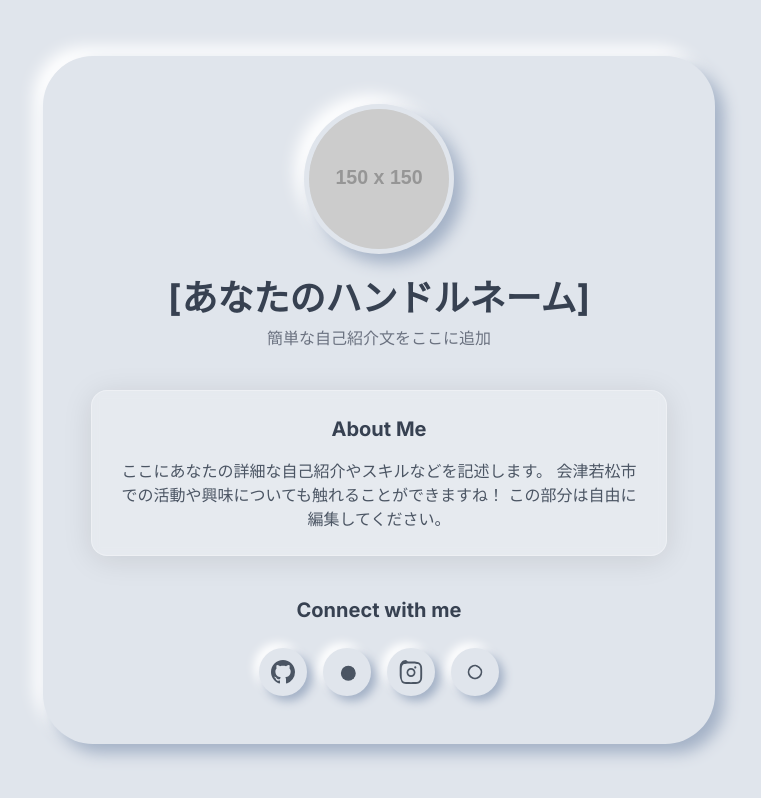
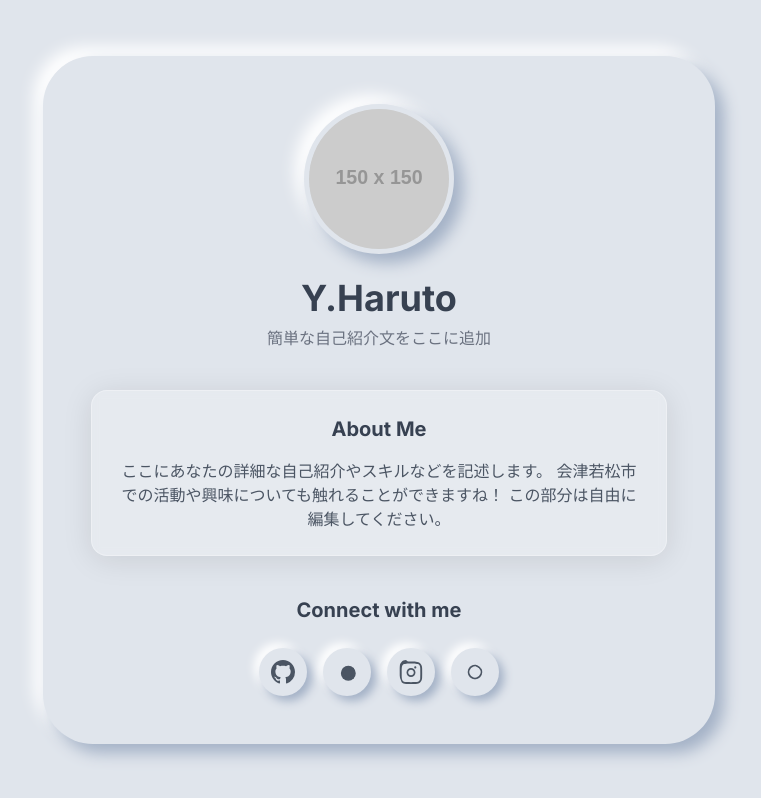
Before and after one commit to yharuto0917/profile, a plain HTML site: page index.html in a window 1280 px wide. Shown: the whole page, without its empty margins (261-1022 px from the left). Drawn offline with nearby package versions, Linux system fonts and the light colour scheme; placeholder pictures from the web are drawn by us.

Commit message:
名前を変更

```diff
--- a/index.html
+++ b/index.html
@@ -3,7 +3,7 @@
 <head>
     <meta charset="UTF-8">
     <meta name="viewport" content="width=device-width, initial-scale=1.0">
-    <title>自己紹介 - [あなたのハンドルネーム]</title>
+    <title>Y.Haruto's profile site</title>
     <script src="https://cdn.tailwindcss.com"></script>
     <link rel="preconnect" href="https://fonts.googleapis.com">
     <link href="https://fonts.googleapis.com/css2?family=Inter:wght@400;700&display=swap" rel="stylesheet">
@@ -85,7 +85,7 @@
                      class="profile-img"
                      onerror="this.onerror=null; this.src='https://placehold.co/150x150/cccccc/ffffff?text=Error';">
             </div>
-            <h1 class="text-3xl md:text-4xl font-bold text-gray-700">[あなたのハンドルネーム]</h1>
+            <h1 class="text-3xl md:text-4xl font-bold text-gray-700">Y.Haruto</h1>
             <p class="text-gray-500 mt-2">簡単な自己紹介文をここに追加</p>
         </header>
 
```
